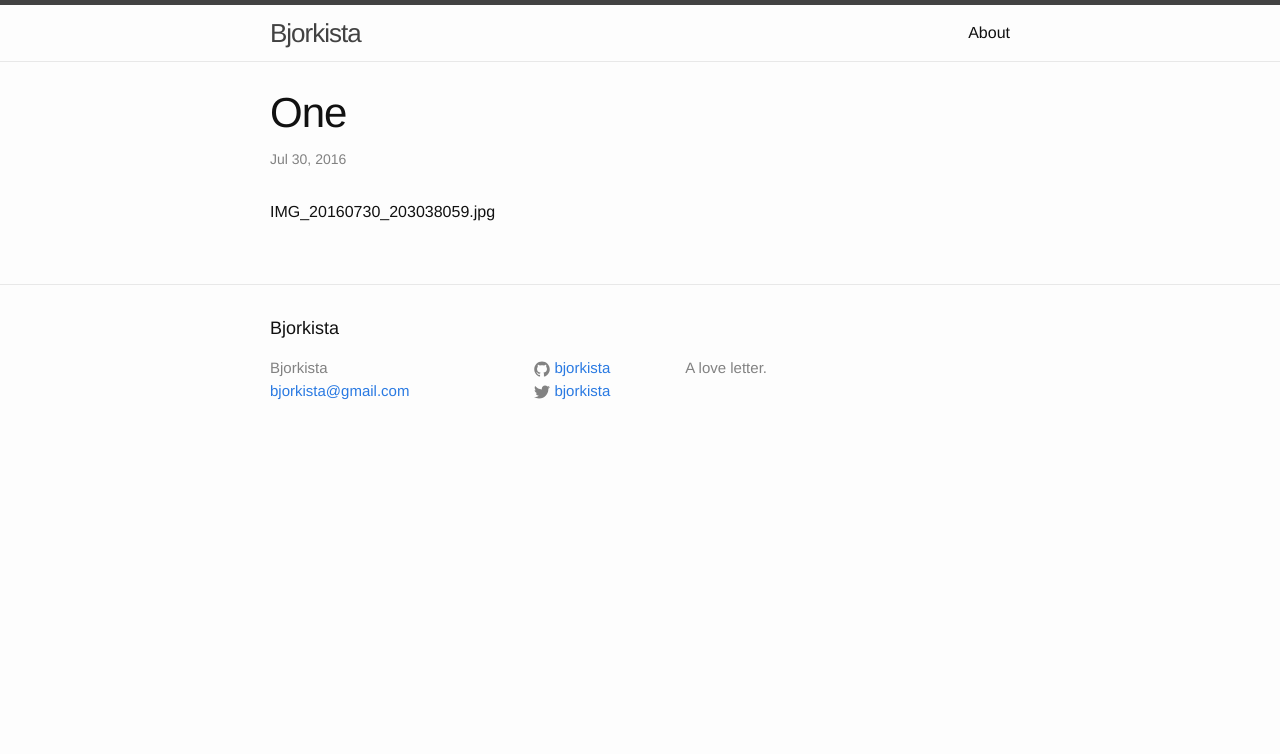
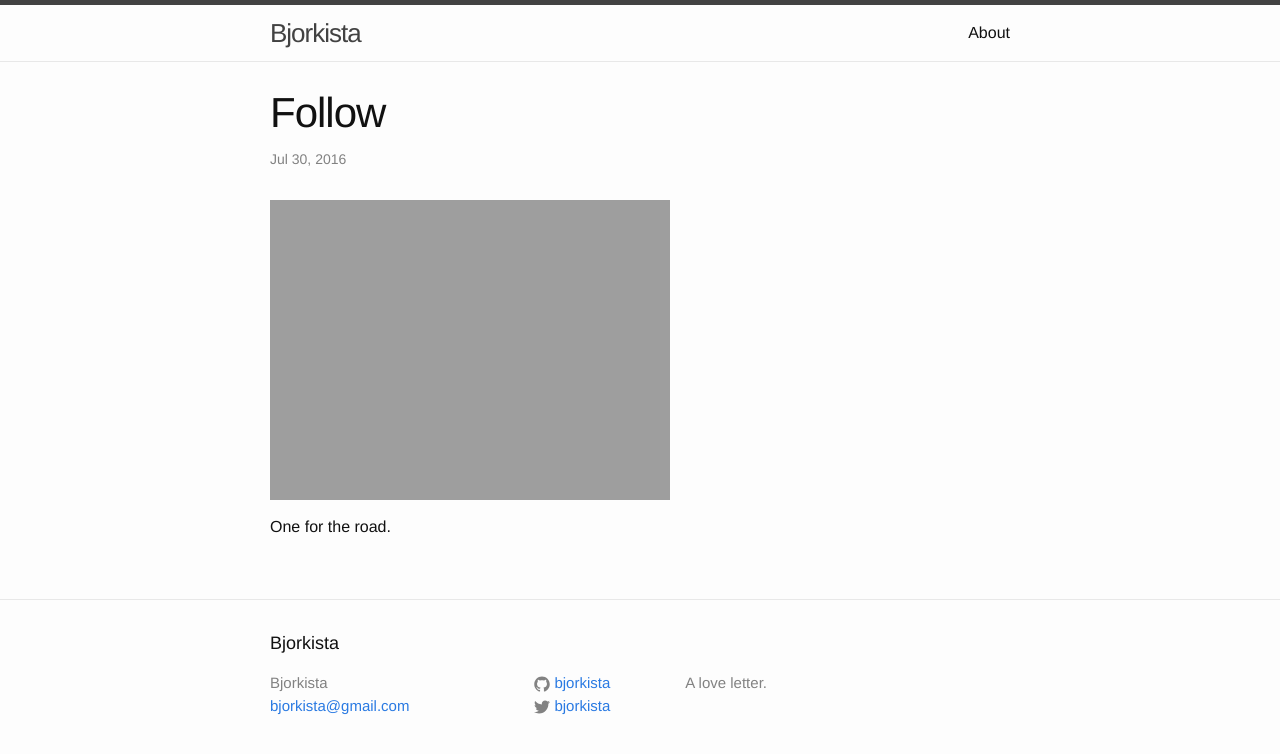
Before and after one commit to bjorkista/bjorkista, a Jekyll site: the page built from _posts/2016-7-30-one.markdown, in a window 1280 px wide. Shown: the top 754 px of the page. Built offline with Jekyll 4.4.1, drawn with Linux system fonts in a browser that asks for light colours; our own code applies the rules of GitHub Pages for plain Markdown files.

Commit message:
Update 2016-7-30-one.markdown

```diff
--- a/_posts/2016-7-30-one.markdown
+++ b/_posts/2016-7-30-one.markdown
@@ -1 +1,9 @@
-IMG_20160730_203038059.jpg
+---
+layout: post
+title:  "Follow"
+date:   2016-07-30 12:00:00 -0300
+categories: Craftsy
+---
+![Craftsy]({{ site.url }}/assets/IMG_20160730_203038059.jpg "Craftsy")
+
+One for the road.
```
